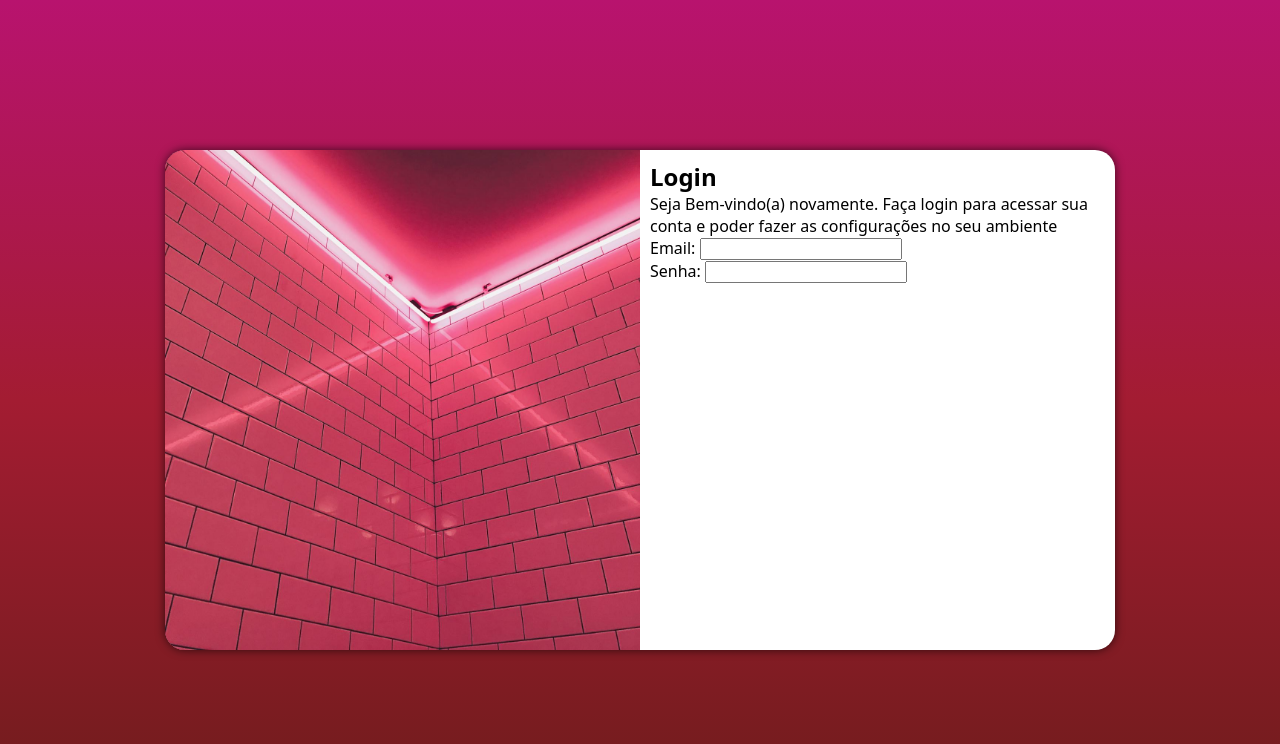
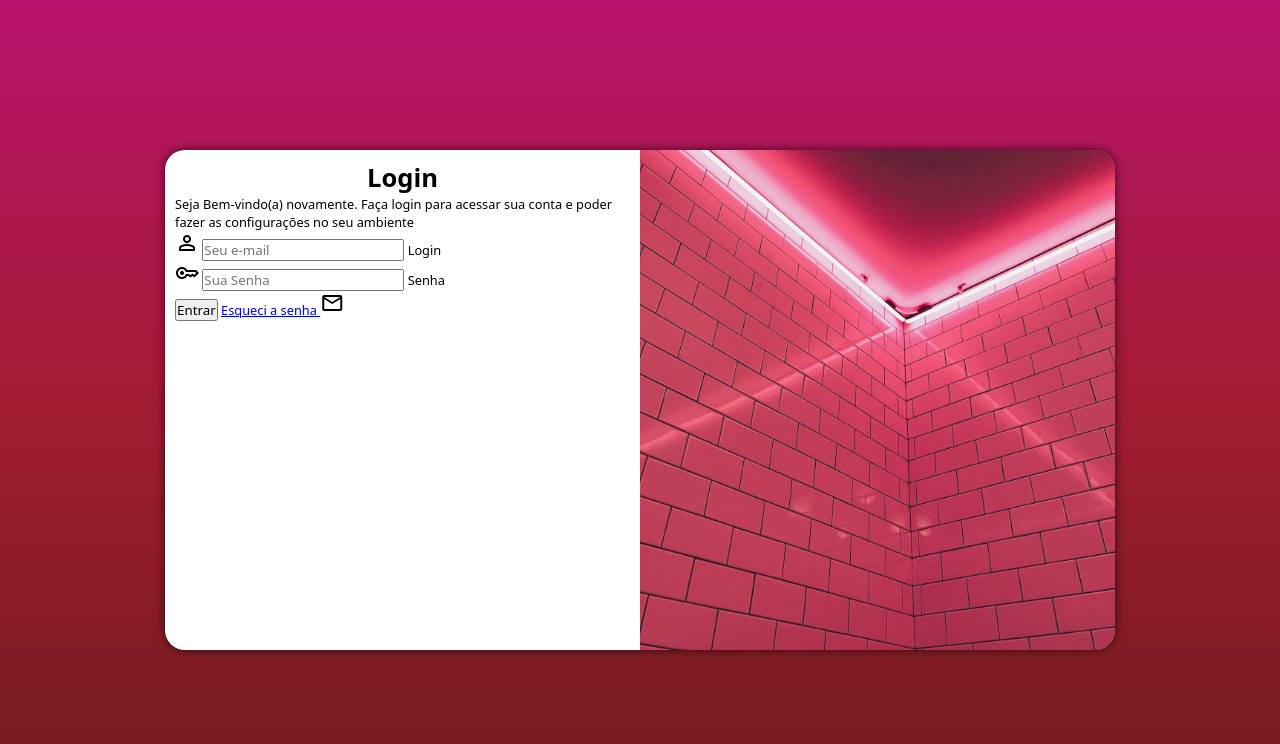
Before and after one commit to AlanVinicius357/Projeto-Login, a plain HTML site: page index.html in a window 1280 px wide. Drawn offline with nearby package versions, Linux system fonts and the light colour scheme.

Commit message:
novas atualizações

```diff
--- a/estilos/mediaqueries.css
+++ b/estilos/mediaqueries.css
@@ -31,14 +31,20 @@
 
     }
     section#login > div#imagem {
-        float: left;
+        float: right;
         width: 50%;
         height: 100%;
 
     }
     section#login > div#formulario{
-        float: right;
+        float: left;
         width: 50%;
 
     }
+    #formulario > h1{
+        font-size: 2em;
+    }
+    #formulario > p{
+        font-size: 1em;
+    }
 }
--- a/estilos/style.css
+++ b/estilos/style.css
@@ -57,3 +57,11 @@ section#login > div#formulario {
     padding: 10px;
     display: block;
 }
+
+#formulario > h1{
+    font-size: 2em;
+    text-align: center;
+}
+#formulario {
+    font-size: 0.8em;
+}
--- a/index.html
+++ b/index.html
@@ -6,6 +6,7 @@
     <title>Login</title>
     <link rel="stylesheet" href="estilos/style.css">
     <link rel="stylesheet" href="estilos/mediaqueries.css">
+    <link href="https://fonts.googleapis.com/css2?family=Material+Symbols+Outlined" rel="stylesheet" />
 
 </head>
 <body>
@@ -13,20 +14,30 @@
 <main>
     <section id="login">
         <div id="imagem">
-
+              <!--aqui a imagem vai no css-->
         </div>
 
         <div id="formulario">
             <h1>Login</h1>
             <p>Seja Bem-vindo(a) novamente. Faça login para acessar sua conta e poder fazer as configurações no seu ambiente</p>
-                <form action="login.php" method="post">
-                    <label for="iemail">Email:
-                        <input type="email" name="email" id="iemail">
-                    </label>
-                    <br>
-                    <label for="isenha">Senha:
-                        <input type="password" name="senha" id="isenha">
-                    </label>
+            <form action="login.php" method="post" autocomplete="on">
+                <div class="campo">
+                    <span class="material-symbols-outlined">
+                        person
+                        </span>
+                    <input type="email" name="email" id="iemail" placeholder="Seu e-mail" autocomplete="Email" maxlength="30">
+                    <label for="iemail">Login</label>
+                </div>
+
+                <div class="campo">
+                    <span class="material-symbols-outlined">key</span>
+
+                    <input type="password" name="senha" id="isenha" placeholder="Sua Senha" autocomplete="current-password" minlength="8" maxlength="12">
+                    <label for="isenha">Senha</label>
+                </div>
+                <input type="submit" value="Entrar">
+                <a href="esqueci.html">Esqueci a senha </a>
+                    <span class="material-symbols-outlined">Email</span>
                 </form>
             </div>
 
```
Lines whose indentation alone changed are shown as unchanged.
